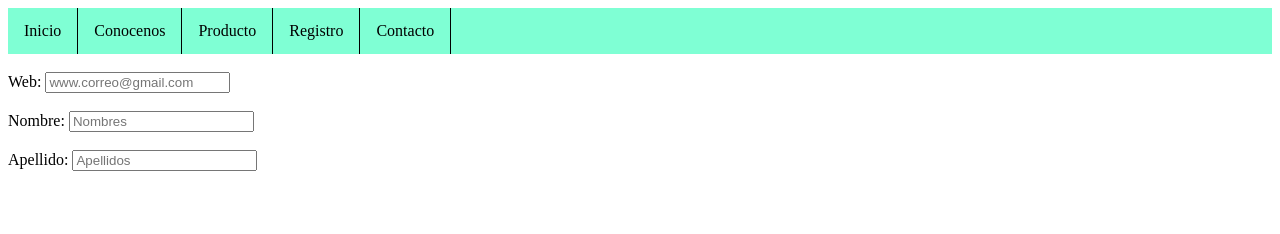
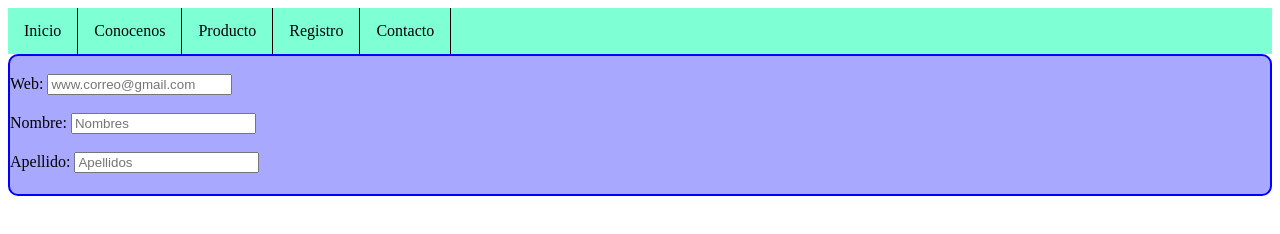
Before and after one commit to ElsucioDan31416/brunogit, a plain HTML site: page index.html in a window 1280 px wide. Drawn offline with Linux system fonts and the light colour scheme.

Commit message:
Mi tercer commit

```diff
--- a/index.html
+++ b/index.html
@@ -13,17 +13,25 @@
             <a href="#">Registro</a>
             <a href="#">Contacto</a>
         </nav>
-
+<div class="formulario">
     <br><label for="web">Web: </label>
     <input type="text" placeholder="www.correo@gmail.com"><br>
     <br><label for="nombre">Nombre: </label>
     <input type="text" placeholder="Nombres"><br>
     <br><label for="apellido">Apellido: </label>
-    <input type="text" placeholder="Apellidos">
+    <input type="text" placeholder="Apellidos"><br>
+    <h1> </h1>
+</div>
+
 </body>
 </html>
 
 <style>
+    .formulario {
+        border: 2px solid blue;
+        border-radius: 10px;
+        background-color: rgba(8, 8, 255, 0.349);
+    }
     nav {
         background-color: aquamarine;
         overflow: hidden ;
```
